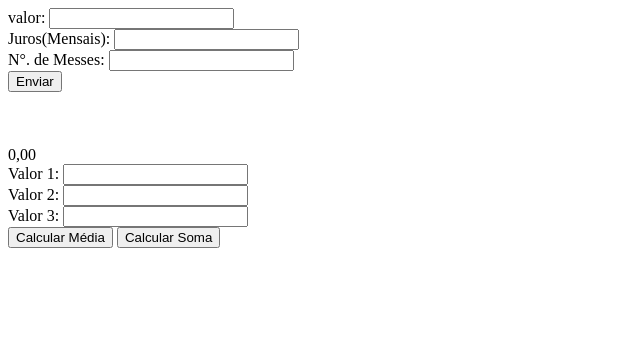
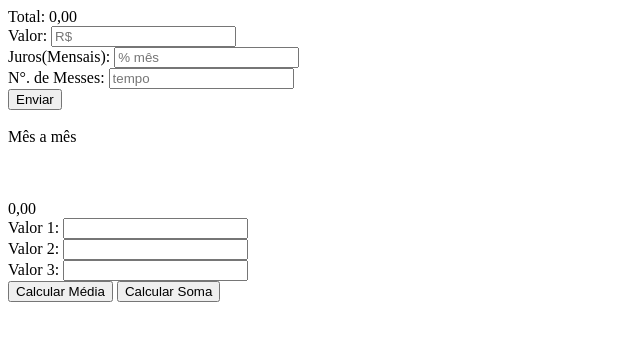
Before and after one commit to Mandy005/primeiroc_3t, a plain HTML site: page index.html in a window 1280 px wide. Shown: the whole page, without its empty margins (0-640 px from the left). Drawn offline with Linux system fonts and the light colour scheme.

Commit message:
Update index.html

```diff
--- a/index.html
+++ b/index.html
@@ -4,15 +4,24 @@
     <meta charset="UTF-8">
     <meta http-equiv="X-UA-Compatible" content="IE=edge">
     <meta name="viewport" content="width=device-width, initial-scale=1.0">
-    <title>primeir C</title>
+    <title>primeiro C</title>
 <script src="estudo.js"></script>
 
 </head>
+
 <body>
-   valor: <input id="valor" type="text"><br>
-   Juros(Mensais): <input id="juros" type="text"><br>
-   N°. de Messes: <input id="messes" type="text"><br>
-   <button onclick="mat()">Enviar</button>
+    <div class="calc">
+
+        <span id="totalGeral">Total: 0,00</span><br>
+
+   Valor: <input id="valor" placeholder="R$" type="text"><br>
+   Juros(Mensais): <input id="juros" placeholder="% mês" type="text"><br>
+   N°. de Messes: <input id="messes" placeholder="tempo" type="text"><br>
+   <button onclick="mat()">Enviar</button></div></br>
+
+   <span id="tempo">Mês a mês</span>
+
+   </div>
 
    <br><br><br><br>
    <span id= "resultado">0,00</span><br>
```
